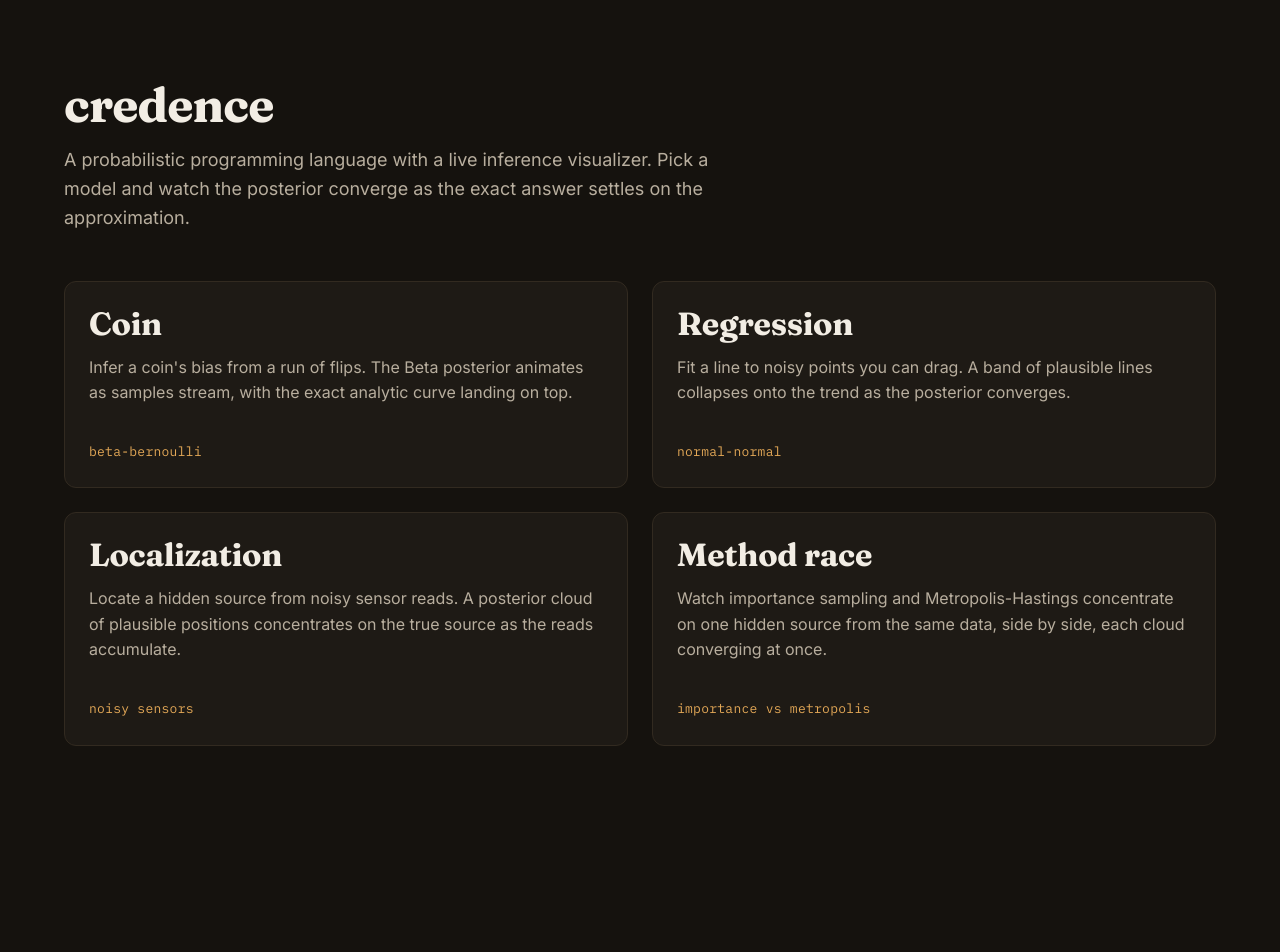
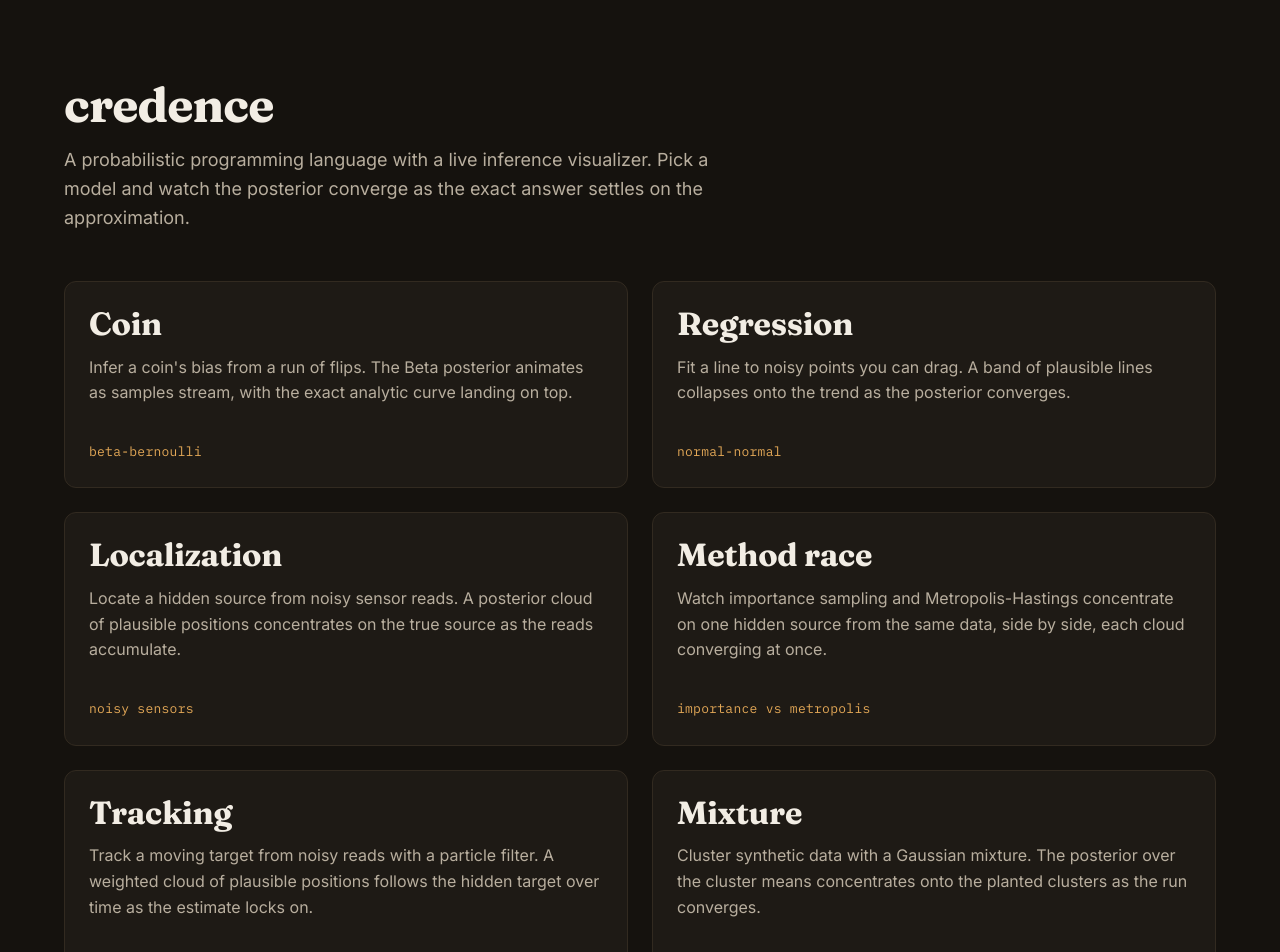
Before and after one commit to Abdalla-Eldoumani/credence, a Next.js app in the folder web/: page / in a window 1280 px wide. Shown: the top 952 px of the page. Before the commit the page ends 826 px from the top, so only its background shows below. Built offline with nearby package versions, Linux system fonts and the light colour scheme.

Commit message:
add the tracking and mixture cards to the gallery

```diff
--- a/web/app/page.tsx
+++ b/web/app/page.tsx
@@ -37,6 +37,20 @@ const demos: Demo[] = [
       "Watch importance sampling and Metropolis-Hastings concentrate on one hidden source from the same data, side by side, each cloud converging at once.",
     method: "importance vs metropolis",
   },
+  {
+    href: "/tracking",
+    title: "Tracking",
+    description:
+      "Track a moving target from noisy reads with a particle filter. A weighted cloud of plausible positions follows the hidden target over time as the estimate locks on.",
+    method: "particle filter",
+  },
+  {
+    href: "/mixture",
+    title: "Mixture",
+    description:
+      "Cluster synthetic data with a Gaussian mixture. The posterior over the cluster means concentrates onto the planted clusters as the run converges.",
+    method: "gaussian mixture",
+  },
 ];
 
 export default function Home() {
```
